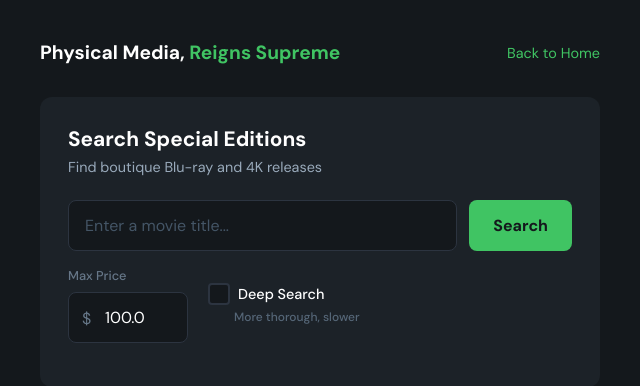
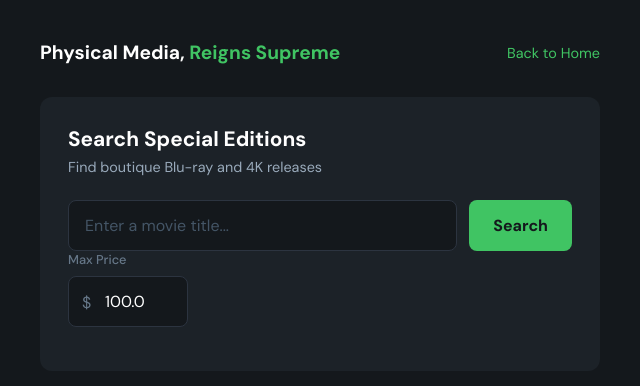
Before and after one commit to b-clawson-source/movie-deal-tracker, a Flask app: page /search in a window 1280 px wide. Shown: the top 386 px of the page, without its empty margins (320-960 px from the left). Run offline with Flask 3, Linux system fonts and the light colour scheme.

Commit message:
Revert "Add Deep Search mode for more thorough results"
This reverts commit c7c900878fa4bc5c2dabb2066579bf0946594315.

```diff
--- a/app.py
+++ b/app.py
@@ -133,14 +133,12 @@ def search():
     deals = []
     movie_title = ""
     max_price = 100.0
-    deep_search = False
     error = None
     searched = False
 
     if request.method == "POST":
         movie_title = request.form.get("movie_title", "").strip()
         max_price_str = request.form.get("max_price", "100")
-        deep_search = request.form.get("deep_search") == "true"
         searched = True
 
         # Parse max_price
@@ -173,12 +171,11 @@ def search():
                         classifier=classifier,
                         max_price=max_price,
                         requests_per_minute=30,
-                        deep_search=deep_search,
                     )
 
                     # Search for deals
                     deals = finder.search_movie(movie)
-                    logger.info(f"Search for '{movie_title}' (max ${max_price}, deep={deep_search}) found {len(deals)} deals")
+                    logger.info(f"Search for '{movie_title}' (max ${max_price}) found {len(deals)} deals")
 
                 except Exception as e:
                     logger.error(f"Search failed: {e}")
@@ -189,7 +186,6 @@ def search():
         deals=deals,
         movie_title=movie_title,
         max_price=max_price,
-        deep_search=deep_search,
         error=error,
         searched=searched,
     )
@@ -217,15 +213,13 @@ def admin_run_check():
     force = request.args.get("force", "").lower() == "true"
     # Check for resend flag to send all deals (not just new ones)
     resend = request.args.get("resend", "").lower() == "true"
-    # Check for deep flag to enable deep search mode
-    deep = request.args.get("deep", "").lower() == "true"
 
     def run_check():
         try:
             from src.job_runner import JobRunner
-            logger.info(f"Background deal check started (force={force}, resend={resend}, deep={deep})")
+            logger.info(f"Background deal check started (force={force}, resend={resend})")
             runner = JobRunner()
-            runner.run_all_subscribers(force=force, resend=resend, deep=deep)
+            runner.run_all_subscribers(force=force, resend=resend)
             logger.info("Background deal check completed")
         except Exception as e:
             logger.error(f"Background deal check failed: {e}")
@@ -234,8 +228,8 @@ def admin_run_check():
     thread = threading.Thread(target=run_check, daemon=True)
     thread.start()
 
-    logger.info(f"Manual deal check triggered via admin endpoint (force={force}, resend={resend}, deep={deep})")
-    return {"status": "ok", "message": f"Deal check started (force={force}, resend={resend}, deep={deep}). Check logs."}
+    logger.info(f"Manual deal check triggered via admin endpoint (force={force}, resend={resend})")
+    return {"status": "ok", "message": f"Deal check started (force={force}, resend={resend}). Check logs."}
 
 
 if __name__ == "__main__":
--- a/templates/search.html
+++ b/templates/search.html
@@ -106,70 +106,15 @@
             margin-top: 0;
         }
 
-        .options-row {
+        .price-row {
             display: flex;
-            gap: 20px;
+            gap: 12px;
             align-items: flex-end;
             margin-bottom: 16px;
-            margin-top: 16px;
         }
 
-        .options-row .form-group {
+        .price-row .form-group {
             margin-bottom: 0;
-        }
-
-        .checkbox-label {
-            display: flex;
-            flex-direction: column;
-            cursor: pointer;
-            padding: 10px 0;
-        }
-
-        .checkbox-label input[type="checkbox"] {
-            position: absolute;
-            opacity: 0;
-            width: 0;
-            height: 0;
-        }
-
-        .checkbox-text {
-            display: flex;
-            align-items: center;
-            gap: 8px;
-            color: #fff;
-            font-size: 0.9rem;
-            font-weight: 500;
-        }
-
-        .checkbox-text::before {
-            content: '';
-            width: 18px;
-            height: 18px;
-            border: 2px solid #2c3440;
-            border-radius: 4px;
-            background: #14181c;
-            transition: all 0.2s;
-        }
-
-        .checkbox-label input:checked + .checkbox-text::before {
-            background: #40c463;
-            border-color: #40c463;
-        }
-
-        .checkbox-label input:checked + .checkbox-text::after {
-            content: '✓';
-            position: absolute;
-            margin-left: 4px;
-            color: #14181c;
-            font-size: 12px;
-            font-weight: bold;
-        }
-
-        .checkbox-hint {
-            font-size: 0.75rem;
-            color: #567;
-            margin-top: 4px;
-            margin-left: 26px;
         }
 
         .price-input-wrapper {
@@ -466,7 +411,7 @@
                     >
                     <button type="submit" class="btn">Search</button>
                 </div>
-                <div class="options-row">
+                <div class="price-row">
                     <div class="form-group">
                         <label for="max_price">Max Price</label>
                         <div class="price-input-wrapper">
@@ -480,19 +425,6 @@
                                 step="5"
                             >
                         </div>
-                    </div>
-                    <div class="form-group">
-                        <label class="checkbox-label">
-                            <input
-                                type="checkbox"
-                                id="deep_search"
-                                name="deep_search"
-                                value="true"
-                                {{ 'checked' if deep_search else '' }}
-                            >
-                            <span class="checkbox-text">Deep Search</span>
-                            <span class="checkbox-hint">More thorough, slower</span>
-                        </label>
                     </div>
                 </div>
             </form>
```
Also changed, not shown: src/deal_finder.py (+16 -57 lines), src/job_runner.py (+4 -8 lines).
